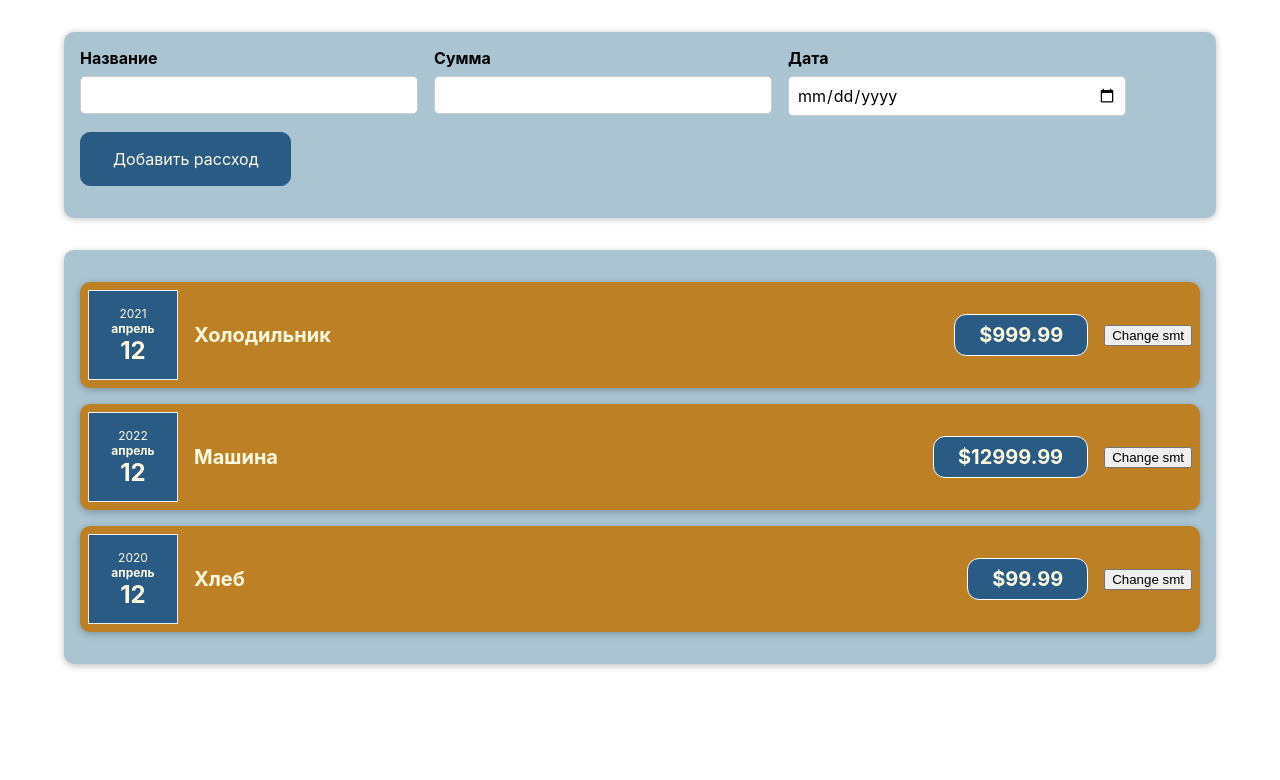
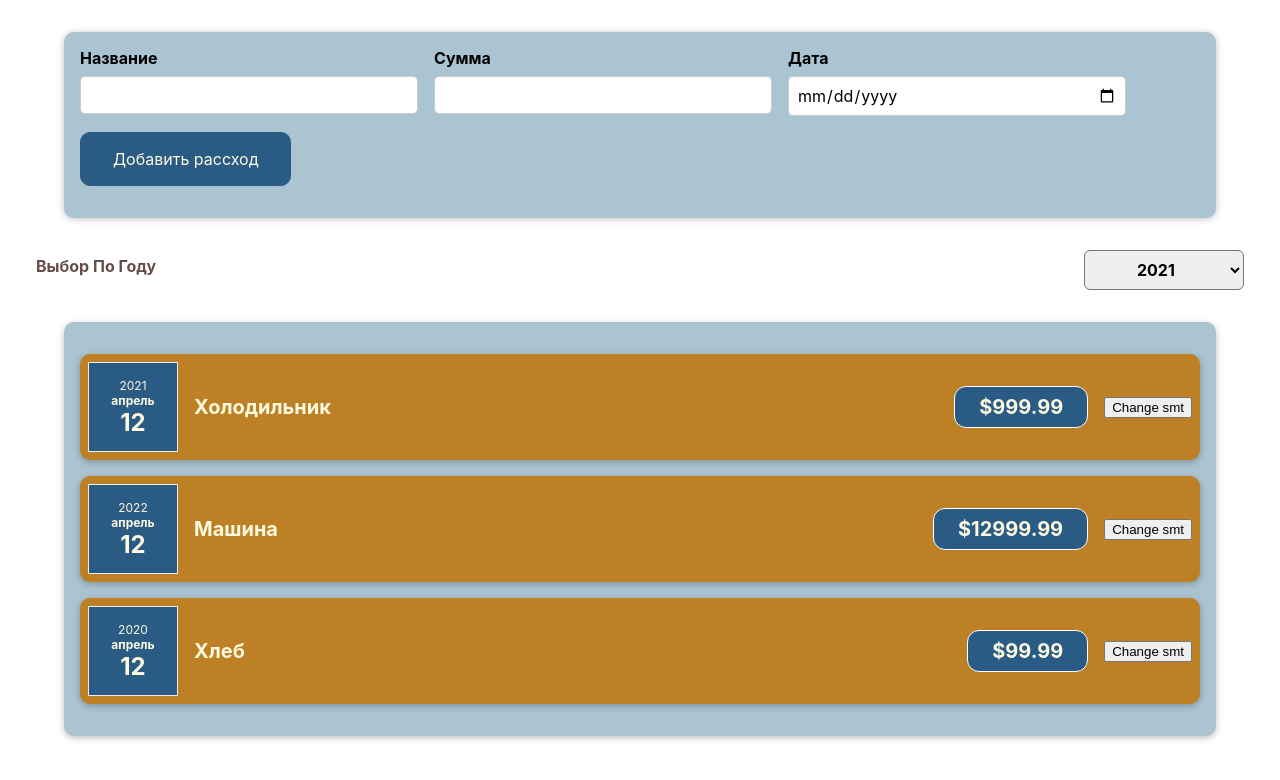
Before and after one commit to YevhenHutsul/React, a React (Create React App) app in the folder udemy-react/: page / in a window 1280 px wide. Shown: the top 780 px of the page. Built offline with nearby package versions, Linux system fonts and the light colour scheme.

Commit message:
added CostsFilter

```diff
--- a/udemy-react/src/components/Cost/Costs.js
+++ b/udemy-react/src/components/Cost/Costs.js
@@ -1,9 +1,22 @@
 import "./Costs.css";
 import { ConstItem } from "./ConstItem";
 import { Card } from "../UI/Card";
+import { CostsFilter } from "./CostsFilter";
+import { useState } from "react";
 
 export const Costs = (props) => {
+
+    const [selectedYear, setSelectedYear] = useState("2021");
+
+    const changeYear = (data) => {
+        setSelectedYear(data);
+    }
     return (
+        <>
+        <CostsFilter
+        onChangeYear = {changeYear}
+        year = {selectedYear}
+        />
         <Card   className="costs">
             <ConstItem
                 date={props.costs[0].data}
@@ -21,5 +34,6 @@
                 amount={props.costs[2].amount}
             ></ConstItem>
         </Card>
+        </>
     )
 }
--- /dev/null
+++ b/udemy-react/src/components/Cost/CostsFilter.css
@@ -0,0 +1,24 @@
+.costs-filter {
+  color: rgb(101, 77, 77);
+  padding: 0 1rem;
+}
+
+.costs-filter__control {
+  display: flex;
+  width: 100%;
+  align-items: center;
+  justify-content: space-between;
+  margin: 1rem 0;
+}
+
+.costs-filter label {
+  font-weight: bold;
+  margin-bottom: 0.5rem;
+}
+
+.costs-filter select {
+  font: inherit;
+  padding: 0.5rem 3rem;
+  font-weight: bold;
+  border-radius: 6px;
+}
--- /dev/null
+++ b/udemy-react/src/components/Cost/CostsFilter.js
@@ -0,0 +1,21 @@
+import "./CostsFilter.css";
+
+export const CostsFilter = (props) => {
+    const yearChangeHandler = (event) => {
+        props.onChangeYear(event.target.value);
+    };
+
+    return (
+        <div className="costs-filter">
+            <div className="costs-filter__control">
+                <label>Выбор По Году</label>
+                <select value={props.year} onChange={yearChangeHandler}>
+                    <option value="2022">2022</option>
+                    <option value="2021">2021</option>
+                    <option value="2020">2020</option>
+                    <option value="2019">2019</option>
+                </select>
+            </div>
+        </div>
+    );
+};
```
